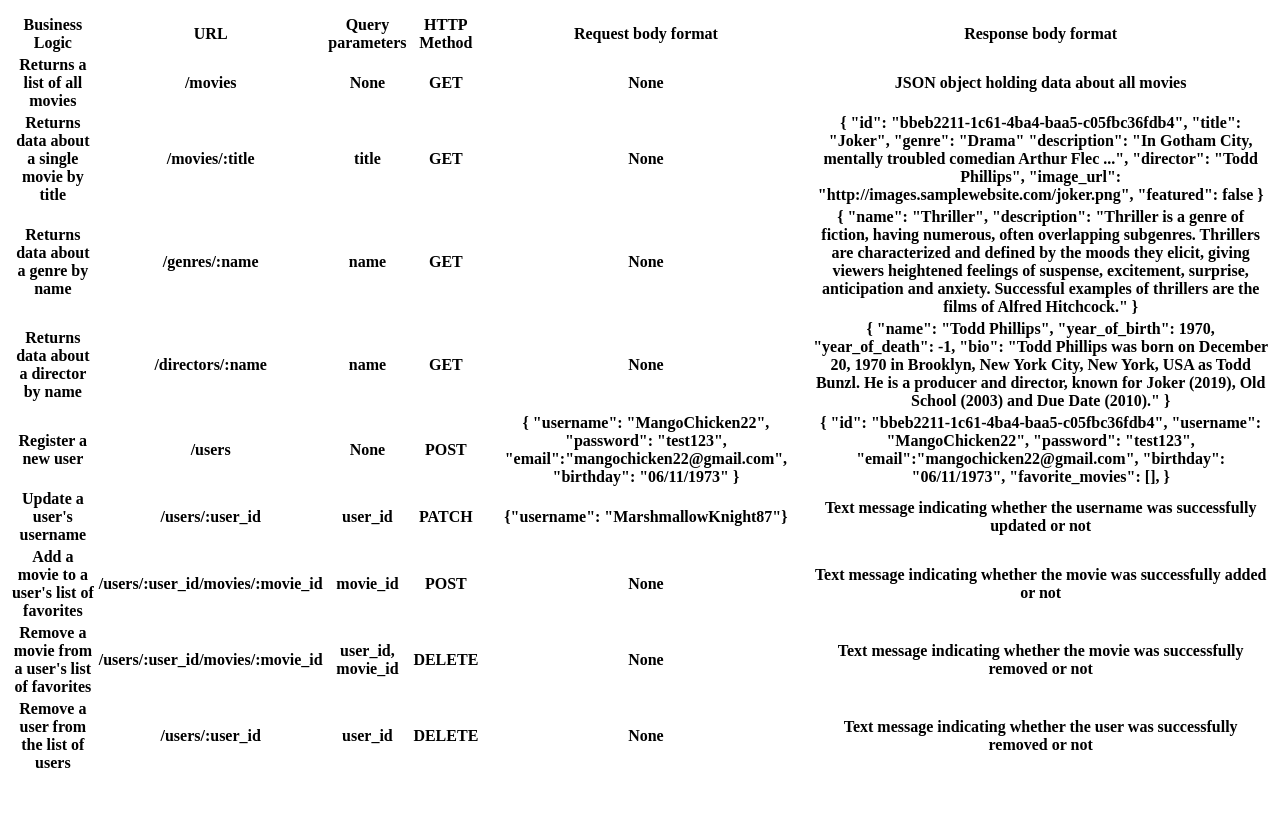
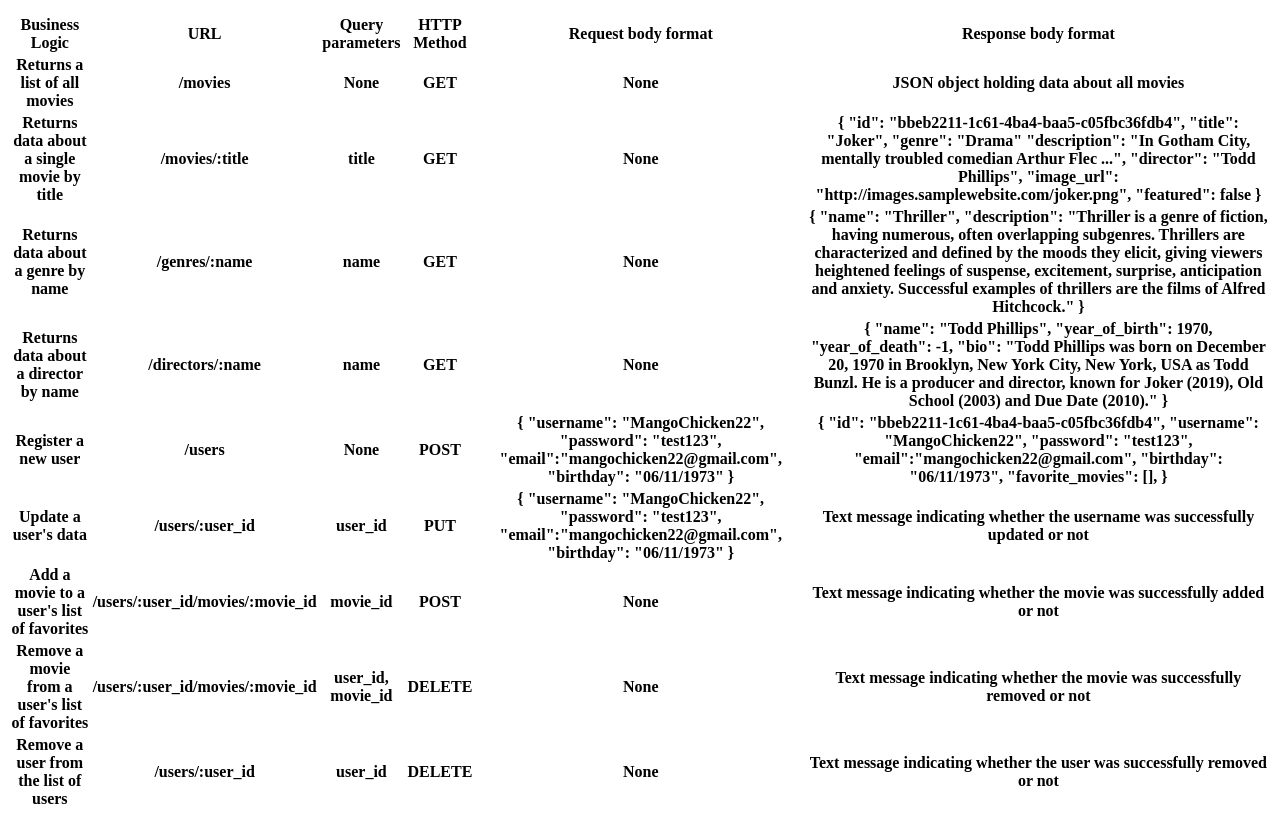
Before and after one commit to kimkwanka/cF-movie-api, a website: page public/documentation.html in a window 1280 px wide. Shown: the part 101-920 px from the top of the page. Before the commit the page ends 884 px from the top, so only its background shows below. Drawn offline with Linux system fonts and the light colour scheme.

Commit message:
docs: update documentation

```diff
--- a/public/documentation.html
+++ b/public/documentation.html
@@ -93,11 +93,16 @@
         </th>
       </tr>
       <tr>
-        <th>Update a user's username</th>
+        <th>Update a user's data</th>
         <th>/users/:user_id</th>
         <th>user_id</th>
-        <th>PATCH</th>
-        <th>{"username": "MarshmallowKnight87"}</th>
+        <th>PUT</th>
+        <th>{
+          "username": "MangoChicken22",
+          "password": "test123",
+          "email":"mangochicken22@gmail.com",
+          "birthday": "06/11/1973"
+        }</th>
         <th>
           Text message indicating whether the username was successfully updated
           or not
```
